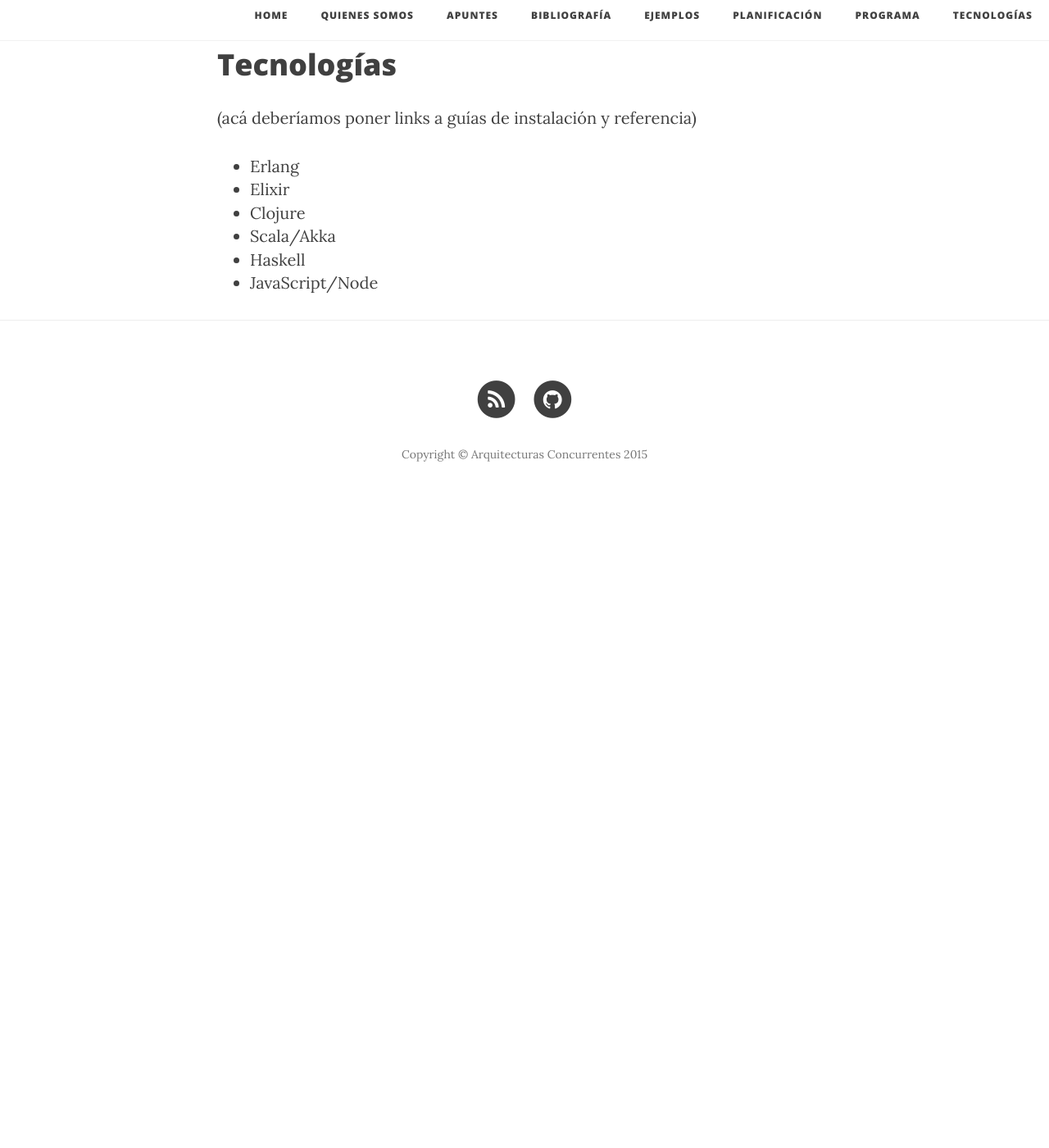
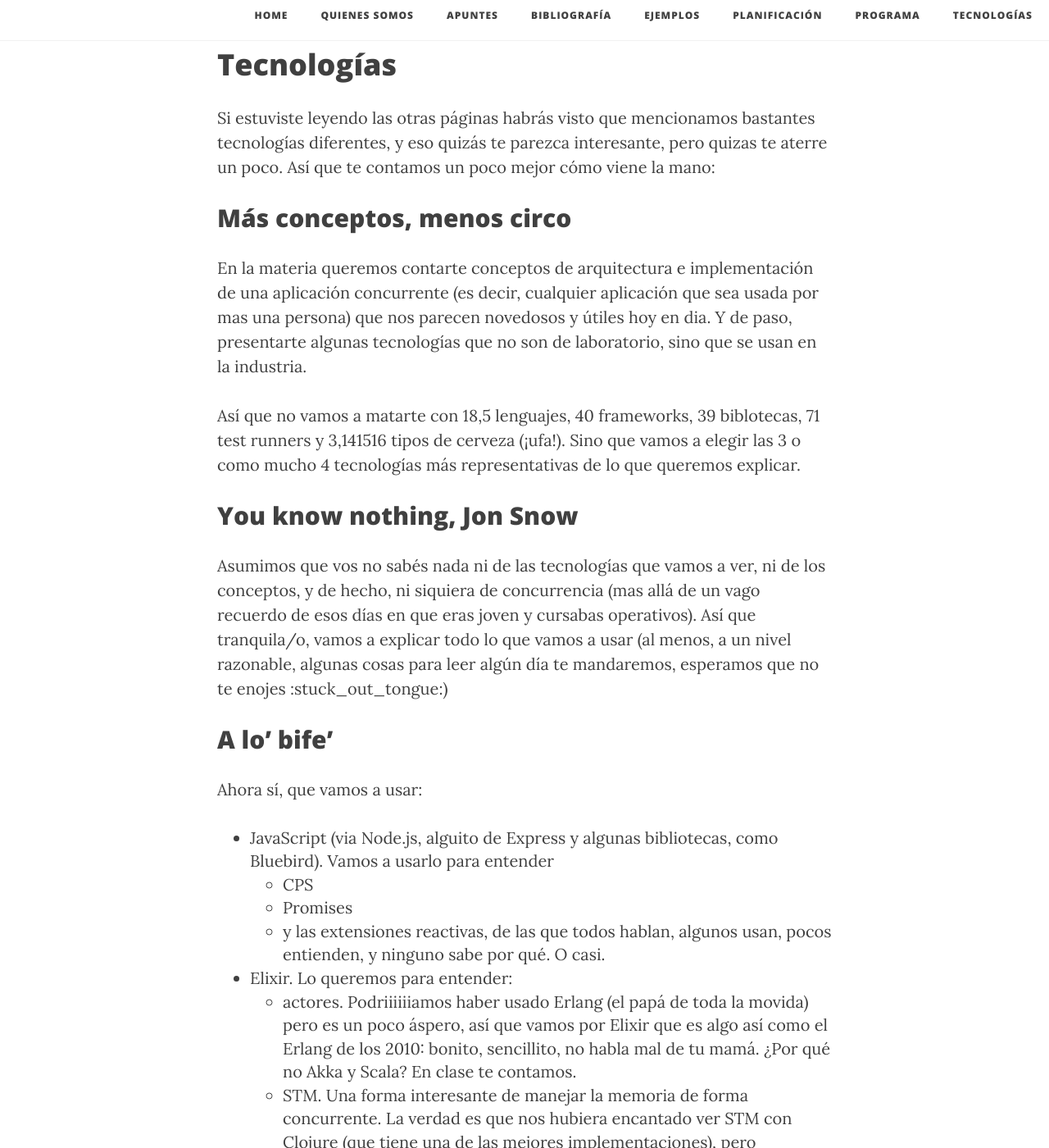
Before and after one commit to arquitecturas-concurrentes/arquitecturas-concurrentes.github.io, a Jekyll site: the page built from tecnologias.md, in a window 1280 px wide and 1400 px high, scrolled down 433 px. Shown: the whole window at 82% size. Built offline with Jekyll 4.4.1, drawn with Linux system fonts in a browser that asks for light colours; nearby versions of some CDN libraries; before the commit the page ends 1063 px from its top, so only the background shows below that; some of the changed text lies outside the part shown.

Commit message:
Update tecnologias.md

```diff
--- a/tecnologias.md
+++ b/tecnologias.md
@@ -5,11 +5,29 @@ permalink: /tecnologias/
 ---
 
 #Tecnologías
-(acá deberíamos poner links a guías de instalación y referencia)
 
-- Erlang
-- Elixir
-- Clojure
-- Scala/Akka
-- Haskell
-- JavaScript/Node
+Si estuviste leyendo las otras páginas habrás visto que mencionamos bastantes tecnologías diferentes, y eso quizás te parezca interesante, pero quizas te aterre un poco. Así que te contamos un poco mejor cómo viene la mano:
+
+## Más conceptos, menos circo
+
+En la materia queremos contarte conceptos de arquitectura e implementación de una aplicación concurrente (es decir, cualquier aplicación que sea usada por mas una persona) que nos parecen novedosos y útiles hoy en dia. Y de paso, presentarte algunas tecnologías que no son de laboratorio, sino que se usan en la industria.
+
+Así que no vamos a matarte con 18,5 lenguajes, 40 frameworks, 39 biblotecas, 71 test runners y 3,141516 tipos de cerveza (¡ufa!). Sino que vamos a elegir las 3 o como mucho 4 tecnologías más representativas de lo que queremos explicar.
+
+## You know nothing, Jon Snow
+
+Asumimos que vos no sabés nada ni de las tecnologías que vamos a ver, ni de los conceptos, y de hecho, ni siquiera de concurrencia (mas allá de un vago recuerdo de esos días en que eras joven y cursabas operativos). Así que tranquila/o, vamos a explicar todo lo que vamos a usar (al menos, a un nivel razonable, algunas cosas para leer algún día te mandaremos, esperamos que no te enojes :stuck_out_tongue:)
+
+
+## A lo' bife'
+
+Ahora sí, que vamos a usar:
+
+  * JavaScript (via Node.js, alguito de Express y algunas bibliotecas, como Bluebird). Vamos a usarlo para entender
+    * CPS
+    * Promises
+    * y las extensiones reactivas, de las que todos hablan, algunos usan, pocos entienden, y ninguno sabe por qué. O casi.
+  * Elixir. Lo queremos para entender:
+    * actores. Podriiiiiiamos haber usado Erlang (el papá de toda la movida) pero es un poco áspero, así que vamos por Elixir que es algo así como el Erlang de los 2010: bonito, sencillito, no habla mal de tu mamá. ¿Por qué no Akka y Scala? En clase te contamos.
+    * STM. Una forma interesante de manejar la memoria de forma concurrente. La verdad es que nos hubiera encantado ver STM con Clojure (que tiene una de las mejores implementaciones), pero consideramos que meternos con Lisp por unas pocas horas de clase era demasiado. Quizás en otro cuatrimestre.
+  * Haskell: ninguna materia de concurrencia que se precie podría hacer caso omiso a las bondades del paradigma funcional. "Te acuerdas de Haskell? Volvió, y en forma de móndas!". No bueno, en serio, lo queremos para entender algunos patrones de control de flujo que están presentes a lo largo de todas las tecnologías e ideas que vimos antes.
```
